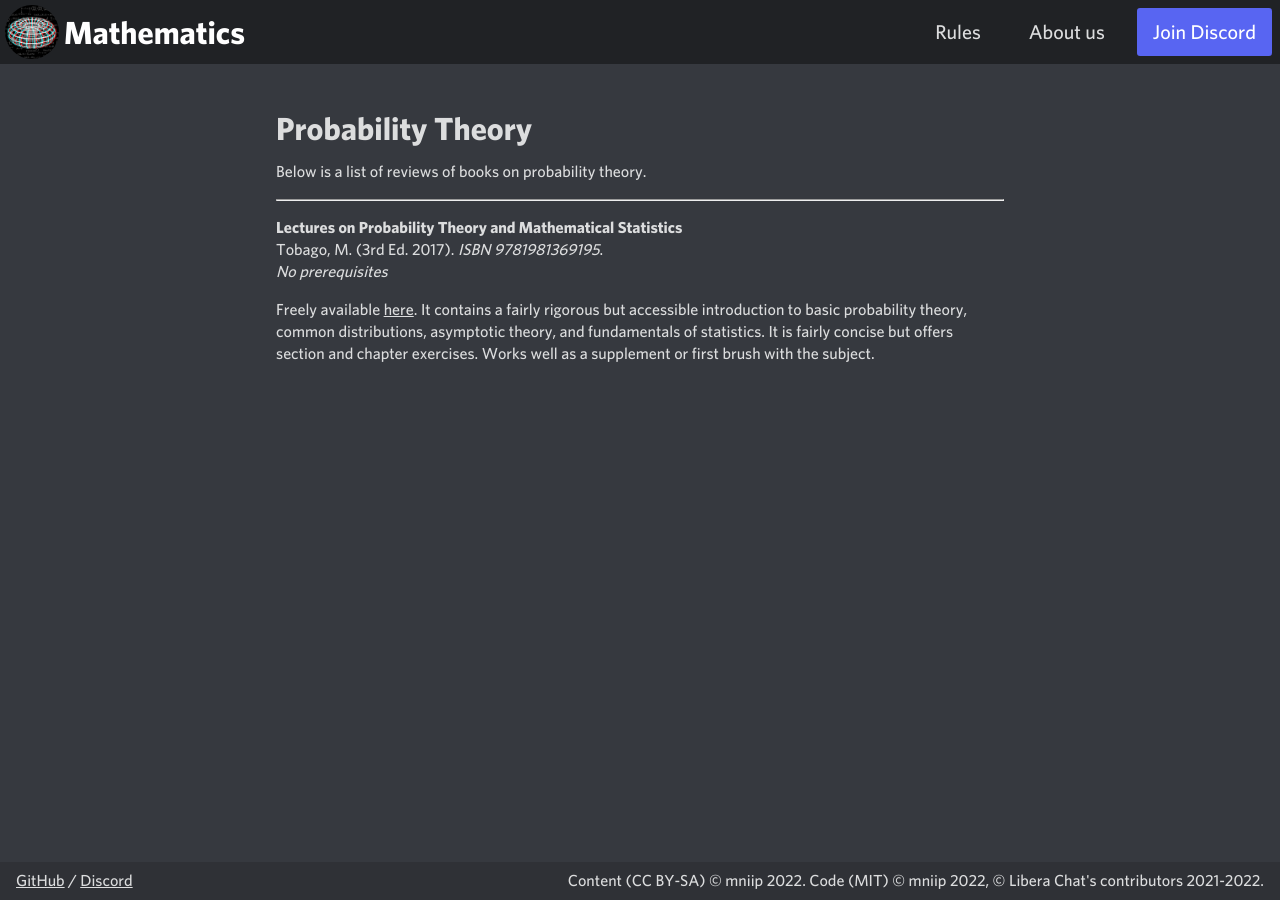
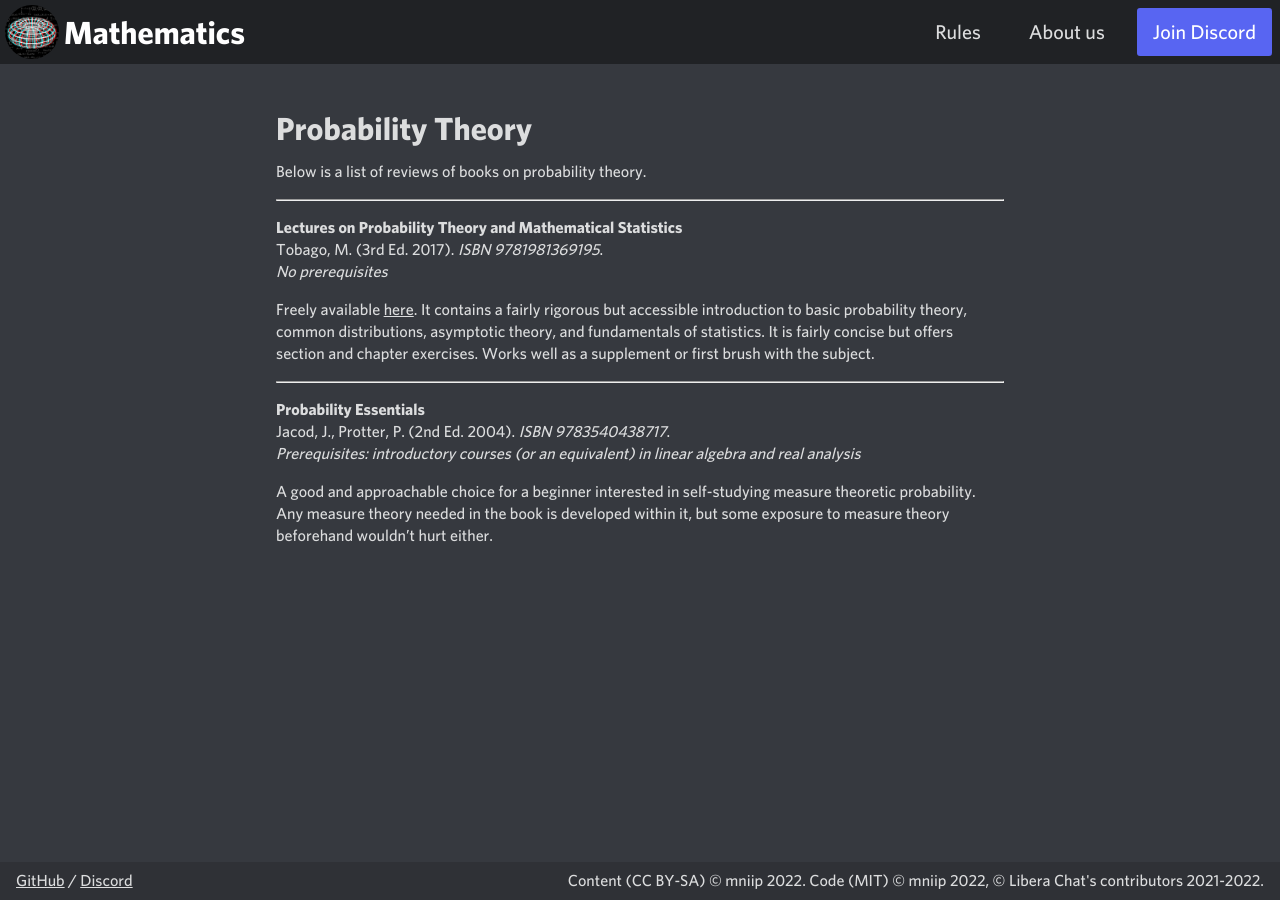
Before and after one commit to discord-math/discord-math.github.io, a Jekyll site: the page built from _books/probability.md, in a window 1280 px wide. Built offline with Jekyll 4.4.1, drawn with Linux system fonts in a browser that asks for light colours.

Commit message:
Add "Probability Essentials" to the probability book suggestions page

```diff
--- a/_books/probability.md
+++ b/_books/probability.md
@@ -10,3 +10,10 @@ Tobago, M. (3rd Ed. 2017). *ISBN 9781981369195*.\\
 *No prerequisites*
 
 Freely available [here](https://www.statlect.com/){:target="_blank"}. It contains a fairly rigorous but accessible introduction to basic probability theory, common distributions, asymptotic theory, and fundamentals of statistics. It is fairly concise but offers section and chapter exercises. Works well as a supplement or first brush with the subject.
+
+---
+**Probability Essentials**\\
+Jacod, J., Protter, P. (2nd Ed. 2004). *ISBN 9783540438717*.\\
+*Prerequisites: introductory courses (or an equivalent) in linear algebra and real analysis*
+
+A good and approachable choice for a beginner interested in self-studying measure theoretic probability. Any measure theory needed in the book is developed within it, but some exposure to measure theory beforehand wouldn't hurt either.
```
